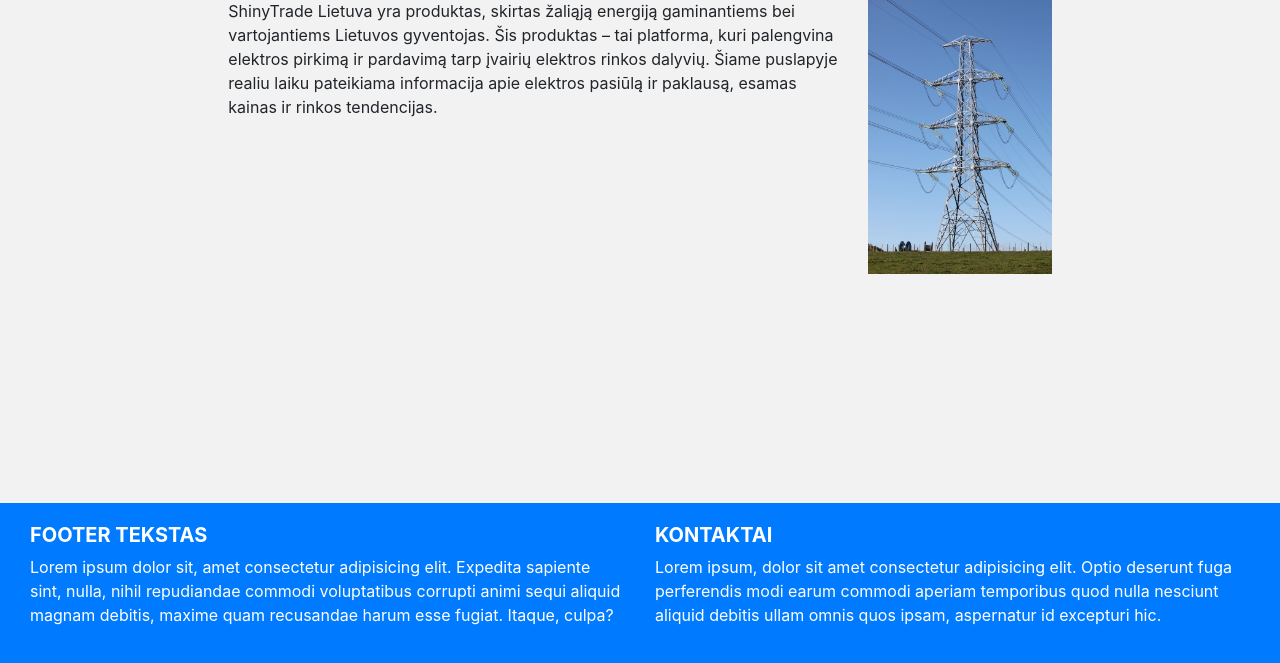
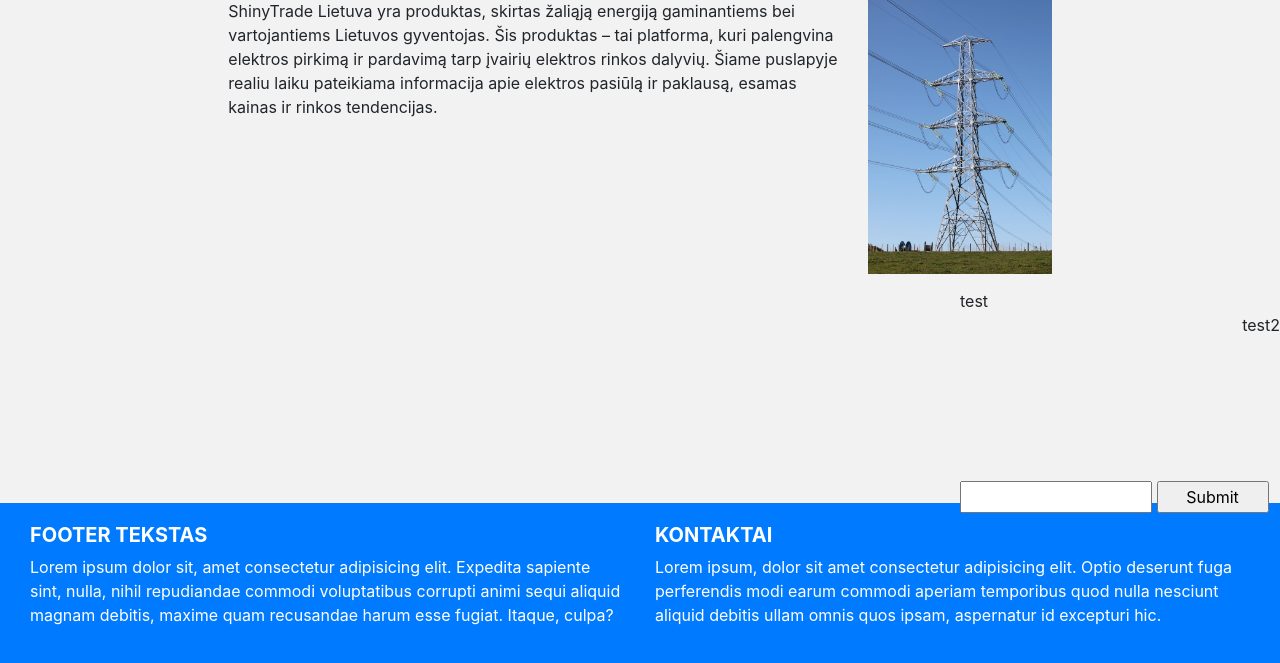
Before and after one commit to Faustels/ebirza, a Flask app: page / in a window 1280 px wide. Shown: the part 137-800 px from the top of the page. Run offline with Flask 3, Linux system fonts and the light colour scheme; the visitor is signed in with stand-in values (Sample User, id 1); parts of the project's set-up code (start-up, migrations or seed data) failed here and were passed over; some libraries are stand-ins or nearby versions.

Commit message:
Idetas asistentas i puslapi

```diff
--- a/static/css/style.css
+++ b/static/css/style.css
@@ -153,10 +153,17 @@ h4{
 
 .assistantTextbox {
     width:60%;
-    height:24px;
+    height:2em;
 }
 
 .assistantSubmit {
     width:35%;
-    height: 30px;
+    height: 2em;
 }
+
+.assistantBox{
+    position: fixed;
+    bottom: 150px;
+    right: 0;
+    width: 20em;
+}
--- a/templates/index.html
+++ b/templates/index.html
@@ -8,7 +8,7 @@
 </head>
 
 <body class="d-flex flex-column min-vh-100">
-
+{% include "inserts/common/assistant.html" %}
 {% include "inserts/common/navigation.html" %}
 
 <div id="Apie_mus" class="row justify-content-lg-center">
--- a/templates/inserts/common/assistant.html
+++ b/templates/inserts/common/assistant.html
@@ -1,7 +1,7 @@
 <!DOCTYPE html>
 <html lang="en">
 <body>
-<div style="width:20em">
+<div class="assistantBox">
     <div class="assistantMessageBox">
         <div class="assistantMessage">
             test
```
